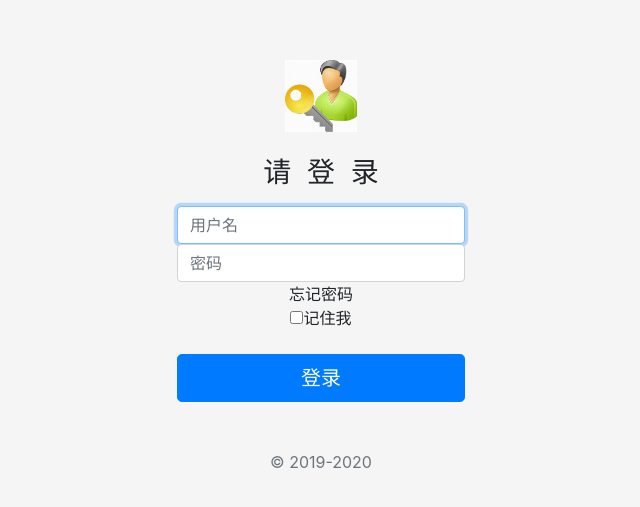
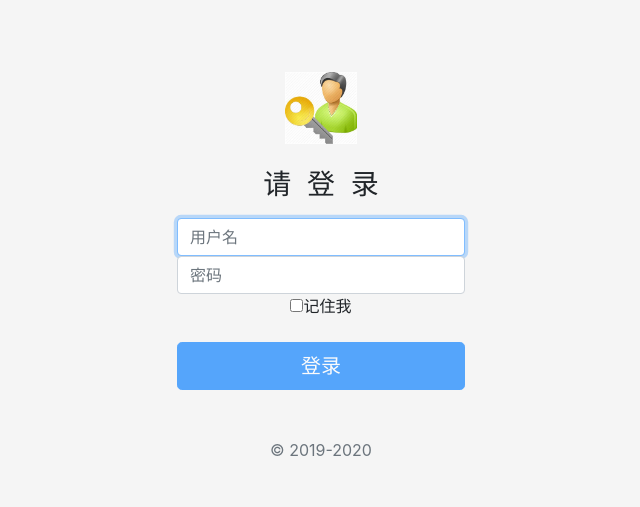
Before and after one commit to dingruiqi/ERP, an Angular app: page /login in a window 1280 px wide. Shown: the part 125-632 px from the top of the page, without its empty margins (319-959 px from the left). Built offline with nearby package versions, Linux system fonts and the light colour scheme; a small style sheet from the web is missing.

Commit message:
登录界面完善

```diff
--- a/src/app/app-routing.module.ts
+++ b/src/app/app-routing.module.ts
@@ -12,8 +12,9 @@ const routes: Routes = [{
   //loadChildren()=>
 },
 {
-  path: "login",
-  component: LoginComponent,
+  path: "auth",
+  // component: LoginComponent,
+  loadChildren: () => import("./module/auth/login.module").then(mod => mod.LoginModule)
 },
 {
   path: "",
--- a/src/app/app.module.ts
+++ b/src/app/app.module.ts
@@ -4,16 +4,16 @@ import { NgModule } from '@angular/core';
 import { AppRoutingModule } from './app-routing.module';
 import { AppComponent } from './app.component';
 import { ErpHomeComponent } from './layout-framework/erp-home/erp-home.component';
-import { LoginComponent } from './module/auth/login.component';
+import { LoginModule } from './module/auth/login.module';
 
 @NgModule({
   declarations: [
     AppComponent,
-    ErpHomeComponent,
-    LoginComponent
+    ErpHomeComponent
   ],
   imports: [
     BrowserModule,
+    LoginModule,
     AppRoutingModule
   ],
   providers: [],
--- /dev/null
+++ b/src/app/model/user.ts
@@ -0,0 +1,6 @@
+export class User {
+    userName: string = "";
+    password: string = "";
+
+    constructor() { }
+}
--- a/src/app/module/auth/auth.guard.ts
+++ b/src/app/module/auth/auth.guard.ts
@@ -13,6 +13,9 @@ export class AuthGuard implements CanActivate, CanActivateChild, CanLoad {
   canActivate(
     next: ActivatedRouteSnapshot,
     state: RouterStateSnapshot): Observable<boolean | UrlTree> | Promise<boolean | UrlTree> | boolean | UrlTree {
+
+    console.log("canActivate");
+
     this.router.navigate(['/login']);
 
     return false;
--- a/src/app/module/auth/login.component.html
+++ b/src/app/module/auth/login.component.html
@@ -1,18 +1,19 @@
 <div class="signin-container text-center">
-  <form class="form-signin">
+  <form class="form-signin" #signinForm="ngForm" (ngSubmit)="onSubmit(signinForm)">
     <img class="mb-4" src="assets/image/login.jpg" alt="" width="72" height="72">
     <h1 class="h3 mb-3 font-weight-normal">请&nbsp;&nbsp;登&nbsp;&nbsp;录</h1>
     <label for="inputUserName" class="sr-only">用户名</label>
-    <input type="text" id="inputUserName" class="form-control" placeholder="用户名" required autofocus>
+    <input type="text" id="inputUserName" name="user.userName" [(ngModel)]="userName" class="form-control"
+      placeholder="用户名" required title="长度不超过10的中英文" maxlength="10" autofocus>
     <label for="inputPassword" class="sr-only">密码</label>
-    <input type="password" id="inputPassword" class="form-control" placeholder="密码" required>
-    <span>忘记密码</span>
+    <input type="password" id="inputPassword" name="password" [(ngModel)]="user.password" class="form-control"
+      placeholder="密码" required>
     <div class="checkbox mb-3">
       <label>
         <input type="checkbox" value="remember-me">记住我
       </label>
     </div>
-    <button class="btn btn-lg btn-primary btn-block" type="submit">登录</button>
+    <button class="btn btn-lg btn-primary btn-block" type="submit" [disabled]="signinForm.invalid">登录</button>
     <p class="mt-5 mb-3 text-muted">&copy; 2019-2020</p>
   </form>
 </div>
--- a/src/app/module/auth/login.component.scss
+++ b/src/app/module/auth/login.component.scss
@@ -23,3 +23,14 @@
         }
     }
 }
+
+.ng-valid[required],
+.ng-valid.required {
+    border-left: 5px solid #42A948;
+    /* green */
+}
+
+.ng-invalid.ng-touched:not(form) {
+    border-left: 5px solid #a94442;
+    /* red */
+}
--- a/src/app/module/auth/login.component.ts
+++ b/src/app/module/auth/login.component.ts
@@ -1,4 +1,6 @@
 import { Component, OnInit } from '@angular/core';
+import { NgForm } from '@angular/forms';
+import { User } from 'src/app/model/user';
 
 @Component({
   selector: 'app-login',
@@ -7,9 +9,14 @@ import { Component, OnInit } from '@angular/core';
 })
 export class LoginComponent implements OnInit {
 
+  user: User = new User();
+
   constructor() { }
 
   ngOnInit() {
   }
 
+  onSubmit(signinForm: NgForm) {
+
+  }
 }
```
Also changed, not shown: src/app/module/auth/login.module.ts (+17 -2 lines), 1 other file (tests, documents, lock files or other folders).
